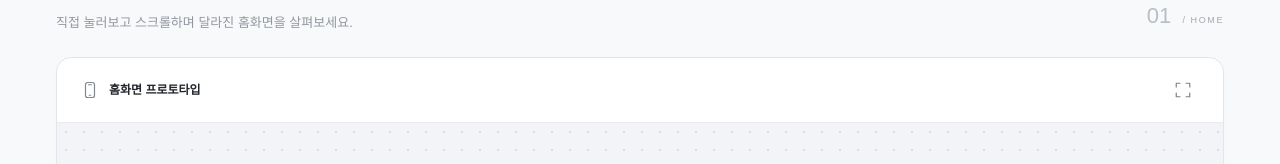
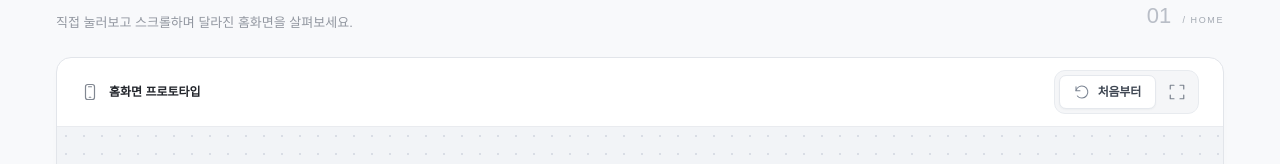
Before and after one commit to overbold12/3.home, a Next.js app: page / in a window 1280 px wide. Shown: the part 211-375 px from the top of the page. Built offline with nearby package versions, Linux system fonts and the light colour scheme.

Commit message:
재시작 버튼 구현

```diff
--- a/app/globals.css
+++ b/app/globals.css
@@ -26,7 +26,14 @@ h1 { font-size: 23px; font-weight: 700; letter-spacing: -1px; line-height: 1.2;
 .preview-panel { border: 1px solid #e2e5ea; border-radius: 15px; background: #fff; overflow: hidden; box-shadow: 0 5px 16px #29344603; }
 .preview-toolbar { min-height: 65px; display: flex; align-items: center; justify-content: space-between; padding: 12px 24px; border-bottom: 1px solid #e9ebef; gap: 16px; }
 .preview-title { display: flex; align-items: center; gap: 10px; font-size: 12px; font-weight: 600; }.preview-title > svg { color: #818791; }
-.toolbar-actions { display: flex; align-items: center; gap: 8px; }
+.toolbar-actions { display: flex; align-items: center; flex-shrink: 0; gap: 4px; padding: 4px; border: 1px solid #e8ebef; border-radius: 11px; background: #f5f6f8; }
+.restart-button { display: inline-flex; align-items: center; justify-content: center; gap: 8px; height: 34px; padding: 0 14px; border: 1px solid #e5e8ed; border-radius: 7px; background: #fff; color: #3e4652; box-shadow: 0 1px 2px #1d29390a; font-size: 12px; line-height: 1; font-weight: 600; letter-spacing: -.2px; white-space: nowrap; }
+.restart-button svg { flex-shrink: 0; color: #7c8593; }
+.restart-button:hover { background: #fcfcfd; color: #202733; border-color: #cbd2dc; box-shadow: 0 2px 4px #1d293910; }
+.restart-button:active { background: #eef1f5; box-shadow: none; }
+.toolbar-actions .icon-button { width: 34px; height: 34px; border-radius: 7px; }
+.preview-title { min-width: 0; }
+.preview-title > span { overflow: hidden; text-overflow: ellipsis; white-space: nowrap; }
 .icon-button { display: flex; align-items: center; justify-content: center; width: 32px; height: 32px; border: 0; background: transparent; border-radius: 6px; color: #7b828e; }.icon-button:hover:not(:disabled) { background: #f0f2f5; color: #292e38; }
 .preview-canvas { position: relative; display: flex; align-items: center; justify-content: center; padding: 30px 24px 24px; background-color: #f2f4f7; background-image: radial-gradient(#d9dde5 .8px, transparent .8px); background-size: 18px 18px; }
 .device-wrap { width: 375px; max-width: 100%; }
@@ -41,8 +48,8 @@ h1 { font-size: 23px; font-weight: 700; letter-spacing: -1px; line-height: 1.2;
 .page-footer { display: flex; justify-content: space-between; color: #a6acb6; font-size: 10px; padding: 20px 0 24px; }.page-footer > span:last-child { font-size: 8px; letter-spacing: 1.2px; }.footer-dot { padding: 0 7px; }
 .preview-panel:fullscreen { border: 0; border-radius: 0; display: flex; flex-direction: column; }.preview-panel:fullscreen .preview-canvas { flex: 1; min-height: 0; }.preview-panel:fullscreen .device-frame { height: min(700px, calc(100dvh - 190px)); }
 @media (min-width: 1600px) { .workspace { padding-top: 50px; }.device-frame { height: 610px; }.preview-canvas { padding-top: 36px; padding-bottom: 30px; } }
-@media (max-width: 760px) { .page-header { height: 82px; padding: 0 22px; gap: 12px; }.header-divider, .header-description { display: none; }h1 { font-size: 20px; }.presentation-badge { font-size: 10px; padding: 7px 10px; }.workspace { padding: 28px 18px 0; }.workspace-heading h2 { font-size: 22px; }.workspace-heading p { font-size: 11px; }.workspace-number { display: none; }.preview-toolbar { padding: 12px; gap: 8px; }.preview-title { gap: 6px; font-size: 11px; }.toolbar-actions { gap: 2px; }.preview-canvas { padding: 25px 19px 23px; }.device-frame { height: 520px; }.canvas-corner { display: none; }.preview-footer { padding: 12px; justify-content: center; }.interaction-note { display: none; }.page-footer > span:first-child { font-size: 9px; }.page-footer > span:last-child { font-size: 7px; } }
-@media (max-width: 420px) { .preview-toolbar { flex-wrap: wrap; }.toolbar-actions { margin-left: auto; }.presentation-badge { padding: 7px; font-size: 9px; }.page-footer { gap: 10px; flex-wrap: wrap; } }
+@media (max-width: 760px) { .page-header { height: 82px; padding: 0 22px; gap: 12px; }.header-divider, .header-description { display: none; }h1 { font-size: 20px; }.presentation-badge { font-size: 10px; padding: 7px 10px; }.workspace { padding: 28px 18px 0; }.workspace-heading h2 { font-size: 22px; }.workspace-heading p { font-size: 11px; }.workspace-number { display: none; }.preview-toolbar { padding: 12px; gap: 8px; }.preview-title { gap: 6px; font-size: 11px; }.toolbar-actions { gap: 3px; }.preview-canvas { padding: 25px 19px 23px; }.device-frame { height: 520px; }.canvas-corner { display: none; }.preview-footer { padding: 12px; justify-content: center; }.interaction-note { display: none; }.page-footer > span:first-child { font-size: 9px; }.page-footer > span:last-child { font-size: 7px; } }
+@media (max-width: 420px) { .preview-toolbar { flex-wrap: nowrap; }.preview-title > svg { display: none; }.toolbar-actions { margin-left: auto; }.restart-button { padding-inline: 10px; gap: 6px; }.presentation-badge { padding: 7px; font-size: 9px; }.page-footer { gap: 10px; flex-wrap: wrap; } }
 @media (prefers-reduced-motion: reduce) { button { transition: none; } }
 
 /* 메인(TO-BE), Figma 289:3352. The viewport is 375px at desktop size. */
--- a/app/page.tsx
+++ b/app/page.tsx
@@ -5,6 +5,7 @@ import HomePrototype from "./components/home-prototype";
 
 function Icon({ name, size = 18 }: { name: string; size?: number }) {
   const paths: Record<string, ReactNode> = {
+    reset: <><path d="M3 10a9 9 0 1 1 2 8"/><path d="M3 4v6h6"/></>,
     expand: <path d="M8 3H3v5m13-5h5v5M3 16v5h5m13-5v5h-5"/>,
     phone: <><rect x="6" y="2" width="12" height="20" rx="3"/><path d="M10 5h4m-3 14h2"/></>,
     cursor: <path d="m5 3 14 10-7 1-3 7L5 3Z"/>,
@@ -15,8 +16,14 @@ function Icon({ name, size = 18 }: { name: string; size?: number }) {
 
 export default function Home() {
   const currentPageName = "메인 홈";
+  const [prototypeVersion, setPrototypeVersion] = useState(0);
   const [notice, setNotice] = useState("");
   const stage = useRef<HTMLElement>(null);
+
+  function restartPrototype() {
+    setPrototypeVersion((version) => version + 1);
+    setNotice("");
+  }
 
   async function toggleFullscreen() {
     try {
@@ -41,7 +48,8 @@ export default function Home() {
         <section className="preview-panel" ref={stage} aria-label="프로토타입 시연 영역">
           <div className="preview-toolbar">
             <div className="preview-title"><Icon name="phone"/><span>홈화면 프로토타입</span></div>
-            <div className="toolbar-actions">
+            <div className="toolbar-actions" role="group" aria-label="시연 도구">
+              <button type="button" className="restart-button" onClick={restartPrototype}><Icon name="reset" size={16}/><span>처음부터</span></button>
               <button className="icon-button" title="전체 화면 전환" aria-label="전체 화면 전환" onClick={toggleFullscreen}><Icon name="expand"/></button>
             </div>
           </div>
@@ -51,7 +59,7 @@ export default function Home() {
                 <h3 id="current-page-name">{currentPageName}</h3>
               </div>
               <div className="device-frame" role="region" aria-labelledby="current-page-name">
-                <HomePrototype/>
+                <HomePrototype key={prototypeVersion}/>
               </div>
               <div className="device-caption">모바일 프레임 <span>·</span> 인터랙티브 미리보기</div>
             </div>
```
Also changed, not shown: 1 other file (tests, documents, lock files or other folders).
